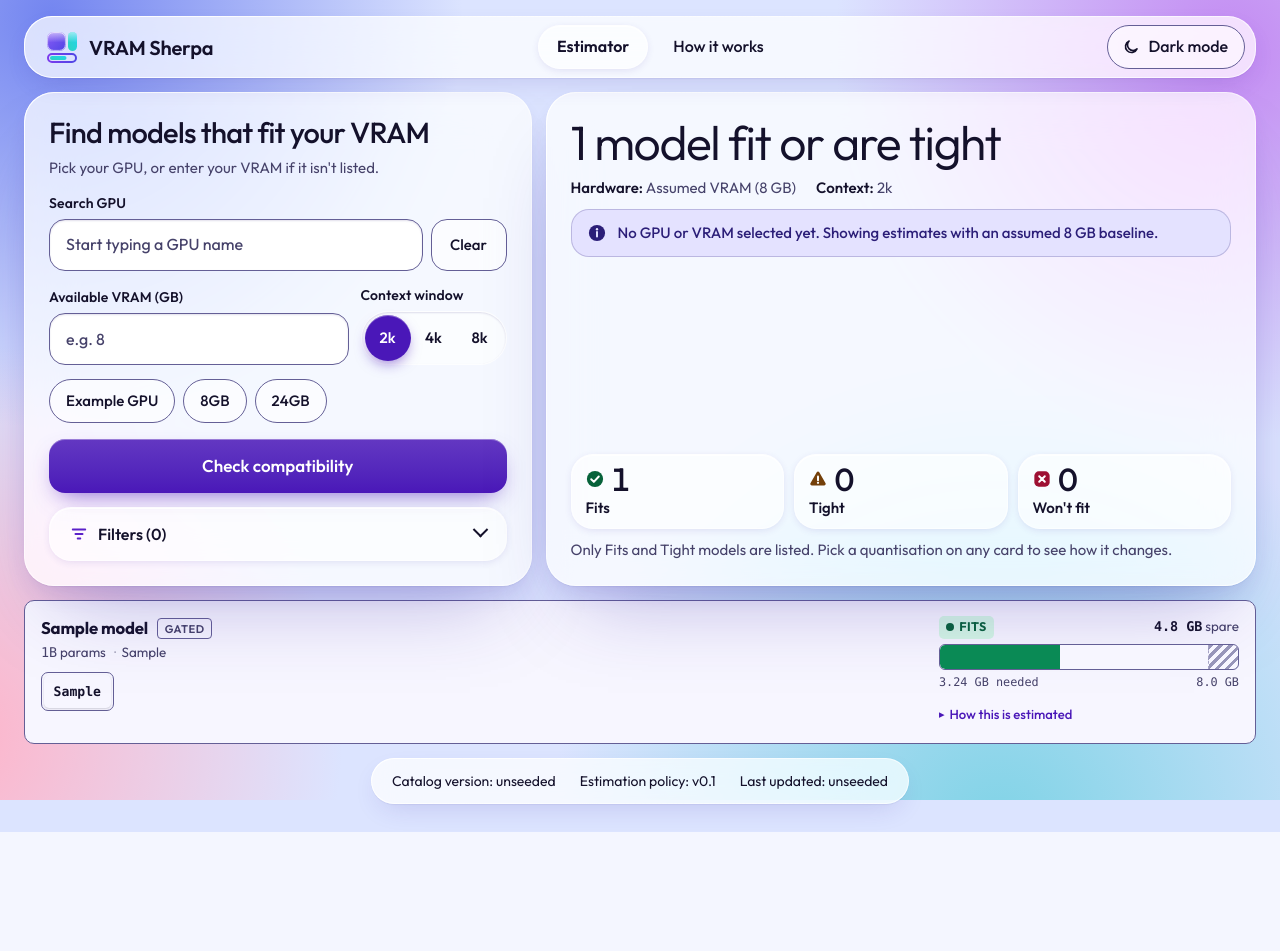
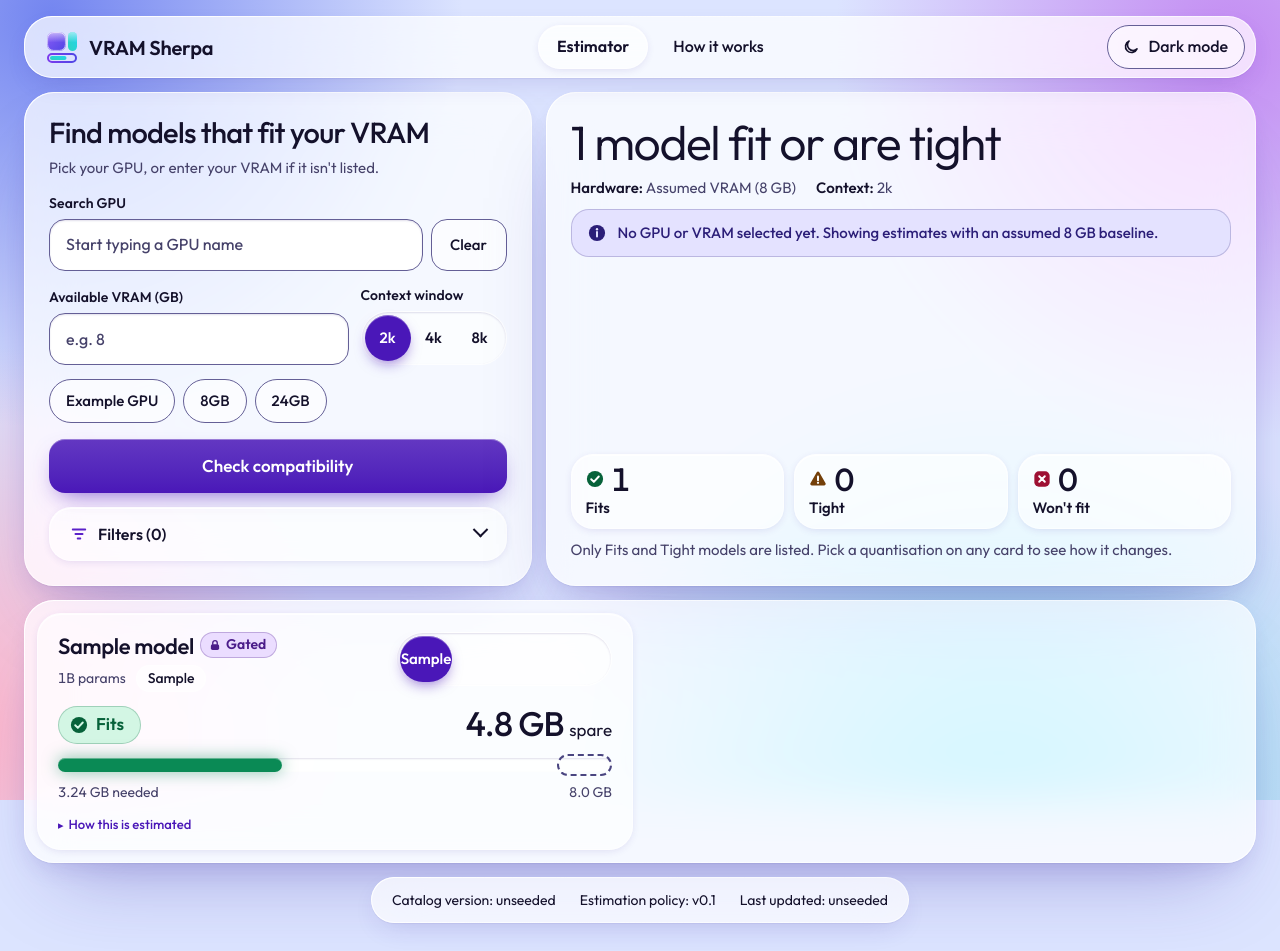
Before and after one commit to chauhanprateek89/vram-sherpa, a FastAPI app: page / in a window 1280 px wide. Before the commit the page ends 832 px from the top, so only its background shows below. Run offline with FastAPI, Linux system fonts and the light colour scheme; tables that the repository leaves empty hold one stand-in row (values such as "Sample post"); some libraries are stand-ins or nearby versions.

Commit message:
T-015: Model cards, quantisation switcher and fit gauge, with shared verdict and gated macros
Cards are inset glass tiles in a two-column grid from 900 px. The verdict label and the
gated marker come from the verdict and gated_tag macros in templates/components.html, so
model detail can reuse them (T-018). Verdicts pair the label with a circle tick, triangle
bar or square cross; the reserve is a dashed outline; Won't fit buttons are struck through.
The quantisation switcher gets the sliding thumb, and pane ease-in, gauge refill and pointer
sheen are progressive in app.js and off under prefers-reduced-motion. The i-lock icon joins
the sprite in base.html. ASSET_VERSION is 20261025i.

Co-Authored-By: Claude Sonnet 5.5 <noreply@anthropic.com>
Claude-Session: https://claude.ai/code/session_018Ye1S8WaK7XmaTdGozEB61

```diff
--- a/src/vramsherpa/main.py
+++ b/src/vramsherpa/main.py
@@ -22,7 +22,7 @@ from vramsherpa.estimation import FitBadge, estimate_breakdown, estimate_variant
 from vramsherpa.models import GPU, CatalogMeta, Model, Variant
 
 CONTEXT_OPTIONS = (2048, 4096, 8192)
-ASSET_VERSION = "20261025h"
+ASSET_VERSION = "20261025i"
 ESTIMATION_POLICY_VERSION = "v0.1"
 # The /how-it-works worked example (R-075, ADR-0007). The figures are computed by
 # estimate_breakdown at request time; none is typed into the template.
--- a/src/vramsherpa/static/css/styles.css
+++ b/src/vramsherpa/static/css/styles.css
@@ -682,7 +682,6 @@ td {
   .bento { grid-template-columns: minmax(0, 5fr) minmax(0, 7fr); grid-template-rows: auto 1fr auto; }
   .form-pane { grid-column: 1; grid-row: 1 / 3; align-self: stretch; }
   .answer { grid-column: 2; grid-row: 1; }
-  /* The cards (T-015) keep their old look until that task lands. */
   .picks { grid-column: 2; grid-row: 2; align-self: stretch; }
   #results-list-shell { grid-column: 1 / -1; grid-row: 3; }
   /* Keyed on the answer tile, which a refresh re-renders (ADR-0006 point 9). */
@@ -785,253 +784,68 @@ details[open] > .filter-fields { animation: whyIn var(--dur-2) var(--ease-out);
 .chip-link i { font-style: normal; font-size: 20px; line-height: 1; color: var(--muted); }
 .chip-link:focus-visible { outline: 3px solid var(--focus); outline-offset: 2px; }
 
-/* ── Results: one card per model ──────────────────────────────────────────────
-   Quantisation is a control inside the card rather than four separate rows, and
-   the fit gauge is the card's primary element. Required / available / margin were
-   three equal tiles per card; "available" is a property of the query, not of any
-   result, so it is stated once above the list and only the gauge caption remains. */
+/* ===== results pane and model cards (T-015), from docs/design/build/components.css ===== */
+.num { font-variant-numeric: tabular-nums; }
+.results { padding: 10px; }
+@media (min-width: 900px) { .results { padding: 12px; } }
+.card-grid { display: grid; gap: 10px; grid-template-columns: minmax(0, 1fr); }
+@media (min-width: 900px) { .card-grid { gap: 14px; grid-template-columns: repeat(2, minmax(0, 1fr)); align-items: start; } }
+.model-card { --i: 0; --mx: 50%; --my: 0px; position: relative; padding: 18px; transition: box-shadow var(--dur-2) var(--ease-out), border-color var(--dur-2); }
+@media (min-width: 900px) { .model-card { padding: 18px 20px 10px; } .model-card h3 { font-size: 21px; } }
+.model-card::after { content: ""; position: absolute; inset: 0; border-radius: inherit; pointer-events: none; background: radial-gradient(260px circle at var(--mx, 50%) var(--my, 0), var(--sheen), transparent 70%); opacity: 0; transition: opacity var(--dur-2); }
+.model-card:hover { box-shadow: var(--sh-2h); } .model-card:hover::after { opacity: 1; }
+.card-in { display: grid; gap: 14px; }
+.card-head { display: grid; grid-template-columns: minmax(0, 1fr); gap: 12px 16px; align-items: start; }
+@media (min-width: 900px) { .card-head { grid-template-columns: minmax(0, 1fr) 216px; gap: 12px; } }
+.model-id { display: grid; gap: 6px; min-width: 0; }
+.model-card h3, .model-card p { margin: 0; }
+.model-card h3 { font-size: var(--fs-h3); line-height: 1.15; letter-spacing: -.015em; font-weight: 560; overflow-wrap: anywhere; }
+.model-card h3 a { display: inline-block; padding: 10px 0; margin: -10px 0; color: var(--ink); text-decoration: none; background: linear-gradient(currentColor, currentColor) 0 calc(100% - 10px) / 0 2px no-repeat; transition: background-size var(--dur-3) var(--ease-out); }
+.model-card h3 a:hover { background-size: 100% 2px; }
+.model-meta { display: flex; flex-wrap: wrap; align-items: center; gap: 6px 10px; font-size: var(--fs-caption); color: var(--muted); }
+.fam { padding: 2px 11px; border-radius: 99px; background: var(--seg); border: 1px solid var(--edge); font-weight: 500; color: var(--ink); }
+/* One gated marker, from the tag_gated macro in components.html (R-068). */
+.tag-gated { display: inline-flex; align-items: center; gap: 5px; vertical-align: 3px; margin-left: 6px; padding: 2px 10px 2px 8px; border-radius: 99px; background: var(--gate-bg); color: var(--gate-fg); border: 1px solid color-mix(in srgb, currentColor 28%, transparent); font-size: var(--fs-caption); font-weight: 600; letter-spacing: 0; line-height: 1.4; white-space: nowrap; }
+.tag-gated svg { width: 12px; height: 12px; }
 
-.model-list {
-  display: grid;
-  gap: 0.7rem;
-}
+/* quantisation switcher: the same pill track as .seg, four equal columns on one row at any width */
+.quants { --x: 0px; --y: 0px; --w: 0px; --h: 0px; position: relative; display: grid; grid-template-columns: repeat(4, minmax(0, 1fr)); width: 100%; padding: 3px; border-radius: var(--r-pill); background: var(--seg); box-shadow: var(--sh-in); border: 1px solid var(--edge); }
+.quants button { display: flex; align-items: center; justify-content: center; min-height: 46px; min-width: 46px; padding: 0 12px; border-radius: var(--r-pill); font-weight: 560; font-size: var(--fs-small); color: var(--ink); border: 0; background: transparent; position: relative; z-index: 1; transition: color var(--dur-2), transform var(--dur-1) var(--ease-out); }
+.quants button:focus-visible { outline: 3px solid var(--focus); outline-offset: 1px; }
+.quants button:hover:not([aria-pressed="true"]) { background: var(--hair); }
+.quants button:active { transform: scale(.95); }
+/* Without JavaScript the pressed button paints its own fill; with it the thumb does. */
+.quants button[aria-pressed="true"] { color: var(--on-pressed); background: var(--pressed); }
+.has-thumb.quants button[aria-pressed="true"] { background: transparent; }
+/* A Won't fit variant is struck through, which neither the pressed nor the idle button is. */
+.quants button[data-oversize] { text-decoration: line-through; text-decoration-thickness: 2px; color: var(--muted); }
+.quants button[data-oversize][aria-pressed="true"] { color: var(--on-pressed); }
 
-.model-card {
-  background: var(--panel-solid);
-  border: 1px solid var(--line);
-  border-radius: 10px;
-  padding: 0.9rem 1rem;
-  display: grid;
-  gap: 0.7rem;
-  grid-template-columns: minmax(0, 1fr) minmax(220px, 300px);
-  align-items: start;
-}
+/* fit pane: verdict, margin and gauge */
+.fit-top { display: flex; align-items: center; justify-content: space-between; gap: 12px; margin-bottom: 14px; flex-wrap: wrap; }
+/* One verdict label, from the verdict macro in components.html (R-068). */
+.state { display: inline-flex; align-items: center; gap: 8px; min-height: 38px; padding: 0 16px 0 11px; border-radius: var(--r-pill); font-weight: 600; font-size: var(--fs-lead); border: 1px solid color-mix(in srgb, currentColor 25%, transparent); }
+.state-fits { background: var(--fits-bg); color: var(--fits-fg); --pill-bg: var(--fits-bg); }
+.state-tight { background: var(--tight-bg); color: var(--tight-fg); --pill-bg: var(--tight-bg); }
+.state-wont { background: var(--wont-bg); color: var(--wont-fg); --pill-bg: var(--wont-bg); }
+.headroom { font-size: var(--fs-lead); }
+.headroom b { font-size: 34px; line-height: 1; letter-spacing: -.03em; font-weight: 500; margin-right: 2px; }
+.track { position: relative; height: 14px; border-radius: 99px; background: var(--track); box-shadow: var(--sh-in); }
+.bar { position: absolute; left: 0; top: 0; bottom: 0; border-radius: 99px; box-shadow: 0 0 16px color-mix(in srgb, var(--bar) 50%, transparent), inset 0 1px 0 rgba(255,255,255,.35); }
+.bar-fits { --bar: var(--fits-bar); background: var(--fits-bar); }
+.bar-tight { --bar: var(--tight-bar); background: var(--tight-bar); }
+.bar-wont { --bar: var(--wont-bar); background: var(--wont-bar); }
+/* The reserve is an outline, not a fill, so it never reads as part of the bar. */
+.resv { position: absolute; top: -4px; bottom: -4px; border: 2px dashed var(--resv); border-radius: 99px; box-sizing: border-box; }
+.scale { display: flex; justify-content: space-between; gap: 12px; margin-top: 10px; font-size: var(--fs-caption); color: var(--muted); }
 
-@media (max-width: 720px) {
-  .model-card {
-    grid-template-columns: 1fr;
-  }
-}
-
-.model-id {
-  min-width: 0;
-}
-
-.model-id h3 {
-  margin: 0;
-  font-size: 1.05rem;
-  letter-spacing: -0.01em;
-}
-
-.model-id h3 a {
-  color: inherit;
-  text-decoration: none;
-}
-
-.model-id h3 a:hover {
-  color: var(--brand-strong);
-  text-decoration: underline;
-}
-
-.model-meta {
-  margin: 0.2rem 0 0;
-  color: var(--muted);
-  font-size: 0.84rem;
-}
-
-.model-meta .sep {
-  opacity: 0.5;
-  padding: 0 0.35rem;
-}
-
-.num {
-  font-family: var(--mono);
-  font-variant-numeric: tabular-nums;
-}
-
-.tag {
-  display: inline-block;
-  font-size: 0.7rem;
-  font-weight: 600;
-  letter-spacing: 0.04em;
-  text-transform: uppercase;
-  padding: 0.1rem 0.4rem;
-  border-radius: 4px;
-  border: 1px solid var(--line-strong);
-  color: var(--muted);
-  margin-left: 0.4rem;
-  vertical-align: 1px;
-}
-
-.quants {
-  display: flex;
-  gap: 2px;
-  margin-top: 0.6rem;
-  background: var(--panel-alt);
-  border: 1px solid var(--line);
-  border-radius: 7px;
-  padding: 2px;
-  width: max-content;
-  max-width: 100%;
-}
-
-.quants button {
-  font-family: var(--mono);
-  font-size: 0.82rem;
-  font-weight: 500;
-  color: var(--muted);
-  background: none;
-  border: 0;
-  border-radius: 5px;
-  padding: 0.42rem 0.6rem;
-  cursor: pointer;
-  min-height: 32px;
-  min-width: 44px;
-}
-
-.quants button:hover {
-  color: var(--text);
-}
-
-.quants button[aria-pressed="true"] {
-  background: var(--panel-solid);
-  color: var(--text);
-  font-weight: 600;
-  box-shadow: 0 1px 2px color-mix(in srgb, var(--text) 18%, transparent);
-}
-
-.quants button[data-oversize="true"] {
-  text-decoration: line-through;
-  opacity: 0.6;
-}
-
-.quants button:focus-visible {
-  outline: 2px solid var(--focus);
-  outline-offset: 1px;
-}
-
-.fit-pane {
-  min-width: 0;
-}
-
-.fit-top {
-  display: flex;
-  align-items: baseline;
-  justify-content: space-between;
-  gap: 0.5rem;
-  margin-bottom: 0.32rem;
-}
-
-/* Shape differs with colour, so the three states stay distinguishable in
-   greyscale and for red-green colour blindness. */
-.state {
-  display: inline-flex;
-  align-items: center;
-  gap: 0.32rem;
-  font-size: 0.78rem;
-  font-weight: 700;
-  letter-spacing: 0.03em;
-  text-transform: uppercase;
-  padding: 0.15rem 0.45rem;
-  border-radius: 5px;
-}
-
-.state::before {
-  content: "";
-  width: 0.5rem;
-  height: 0.5rem;
-  border-radius: 50%;
-  background: currentColor;
-}
-
-.state-fits {
-  background: var(--badge-fits-bg);
-  color: var(--badge-fits-text);
-}
-
-.state-tight {
-  background: var(--badge-tight-bg);
-  color: var(--badge-tight-text);
-}
-
-.state-tight::before {
-  border-radius: 1px;
-}
-
-.state-wont-fit {
-  background: var(--badge-wont-fit-bg);
-  color: var(--badge-wont-fit-text);
-}
-
-.state-wont-fit::before {
-  background: none;
-  box-shadow: inset 0 0 0 2px currentColor;
-}
-
-.headroom {
-  font-size: 0.84rem;
-  color: var(--muted);
-}
-
-.headroom b {
-  color: var(--text);
-  font-weight: 600;
-}
-
-.track {
-  position: relative;
-  height: 26px;
-  border-radius: 6px;
-  overflow: hidden;
-  background: var(--panel-alt);
-  border: 1px solid var(--line);
-}
-
-.bar {
-  position: absolute;
-  inset: 0 auto 0 0;
-  border-radius: 5px 0 0 5px;
-  transition: width 180ms ease;
-}
-
-.bar-fits {
-  background: var(--fit-bar);
-}
-
-.bar-tight {
-  background: var(--tight-bar);
-}
-
-.bar-wont-fit {
-  background: var(--wont-fit-bar);
-  border-radius: 5px;
-}
-
-.resv {
-  position: absolute;
-  top: 0;
-  bottom: 0;
-  background: repeating-linear-gradient(135deg, var(--reserve-ink) 0 3px, transparent 3px 7px);
-  opacity: 0.55;
-  border-left: 1px dashed var(--line-strong);
-}
-
-.scale {
-  display: flex;
-  justify-content: space-between;
-  gap: 0.5rem;
-  font-family: var(--mono);
-  font-variant-numeric: tabular-nums;
-  font-size: 0.74rem;
-  color: var(--muted);
-  margin-top: 0.3rem;
-}
-
-@media (prefers-reduced-motion: reduce) {
-  .bar {
-    transition: none;
-  }
-}
+/* motion: the gauge fills in and a pane eases in on a swap (app.js adds .is-entering and .htmx-added) */
+@keyframes paneIn { from { opacity: 0; transform: translateY(6px); } to { opacity: 1; transform: none; } }
+.fit-pane.is-entering { animation: paneIn var(--dur-2) var(--ease-out); }
+.htmx-added .bar { width: 0 !important; transition: none !important; }
+.htmx-added .resv { opacity: 0; }
+.resv { transition: opacity var(--dur-3) var(--ease-out) calc(var(--dur-fill) * .6); }
+.bar { transition: width var(--dur-fill) var(--ease-out); transition-delay: calc(var(--i, 0) * 70ms); }
 
 /* ===== Top Picks (T-014): a disclosure under the answer tile, three tiles from 900 px ===== */
 .picks { padding: 4px 10px 10px; }
--- a/src/vramsherpa/templates/base.html
+++ b/src/vramsherpa/templates/base.html
@@ -39,12 +39,13 @@
   </head>
   <body>
     <div class="backdrop" aria-hidden="true"></div>
-    {# Verdict and info icons, drawn with currentColor and cut out in --pill-bg (R-072). #}
+    {# Verdict, lock and info icons, drawn with currentColor and cut out in --pill-bg (R-072). #}
     <svg width="0" height="0" style="position:absolute" aria-hidden="true" focusable="false">
       <defs>
         <symbol id="i-fits" viewBox="0 0 20 20"><circle cx="10" cy="10" r="9" fill="currentColor"/><path d="M5.8 10.3l2.9 2.9 5.5-6" fill="none" stroke="var(--pill-bg,#fff)" stroke-width="2.2" stroke-linecap="round" stroke-linejoin="round"/></symbol>
         <symbol id="i-tight" viewBox="0 0 20 20"><path d="M10 1.8c.6 0 1.1.3 1.4.8l7 12.2c.6 1-.1 2.3-1.4 2.3H3c-1.3 0-2-1.3-1.4-2.3l7-12.2c.3-.5.8-.8 1.4-.8z" fill="currentColor"/><path d="M10 7.2v4.2" stroke="var(--pill-bg,#fff)" stroke-width="2.2" stroke-linecap="round"/><circle cx="10" cy="14.2" r="1.25" fill="var(--pill-bg,#fff)"/></symbol>
         <symbol id="i-wont" viewBox="0 0 20 20"><rect x="1.5" y="1.5" width="17" height="17" rx="5" fill="currentColor"/><path d="M6.9 6.9l6.2 6.2M13.1 6.9l-6.2 6.2" stroke="var(--pill-bg,#fff)" stroke-width="2.2" stroke-linecap="round"/></symbol>
+        <symbol id="i-lock" viewBox="0 0 16 16"><rect x="2.5" y="7" width="11" height="7.5" rx="2.2" fill="currentColor"/><path d="M5 7V5.2a3 3 0 0 1 6 0V7" fill="none" stroke="currentColor" stroke-width="1.8" stroke-linecap="round"/></symbol>
         <symbol id="i-info" viewBox="0 0 20 20"><circle cx="10" cy="10" r="9" fill="currentColor"/><path d="M10 9v5" stroke="var(--pill-bg,#fff)" stroke-width="2.2" stroke-linecap="round"/><circle cx="10" cy="5.8" r="1.3" fill="var(--pill-bg,#fff)"/></symbol>
       </defs>
     </svg>
--- /dev/null
+++ b/src/vramsherpa/templates/components.html
@@ -0,0 +1,14 @@
+{# Shared markup for elements that appear on more than one page (ADR-0001, R-068): the verdict
+   label and the gated marker. One macro and one class each, so results and model detail emit the
+   same HTML. The icons come from the sprite in base.html. #}
+
+{# classification is "Fits", "Tight" or "Won't fit". The shape (circle tick, triangle bar, square
+   cross) says it without colour, next to the label (R-072). #}
+{% macro verdict(classification) -%}
+  {%- set key = {"Fits": "fits", "Tight": "tight", "Won't fit": "wont"}[classification] -%}
+  <span class="state state-{{ key }}"><svg width="18" height="18" aria-hidden="true"><use href="#i-{{ key }}"/></svg>{{ classification }}</span>
+{%- endmacro %}
+
+{% macro gated_tag() -%}
+  <span class="tag-gated" title="Accept the model licence on Hugging Face before downloading the weights."><svg aria-hidden="true"><use href="#i-lock"/></svg>Gated</span>
+{%- endmacro %}
--- a/src/vramsherpa/templates/results_list.html
+++ b/src/vramsherpa/templates/results_list.html
@@ -1,23 +1,26 @@
+{% from "components.html" import verdict, gated_tag %}
 <h2 class="sr-only">Results</h2>
 
 {% if model_cards %}
-  <section class="model-list" id="results-cards">
+  <section class="results pane lite" id="results-cards" aria-label="Models">
+    <div class="card-grid">
       {% for card in model_cards %}
-      {% set default = card.default_variant %}
-      <article class="model-card" data-model-card>
+        {# --i staggers the gauge fill after a refresh (styles.css); capped so late cards do not wait. #}
+        <article class="model-card inset" data-model-card data-sheen style="--i: {{ [loop.index0, 5]|min }}">
+          <div class="card-in">
+            <div class="card-head">
               <div class="model-id">
                 <h3>
                   <a href="/models/{{ card.model_id }}?{{ hardware_query_string }}">{{ card.model_name }}</a>
-            {% if card.gated %}
-              <span class="tag" title="Accept the model licence on Hugging Face before downloading the weights.">Gated</span>
-            {% endif %}
+                  {%- if card.gated %}{{ gated_tag() }}{% endif -%}
                 </h3>
                 <p class="model-meta">
-            <span class="num">{{ '%g'|format(card.params_b) }}B</span> params
-            <span class="sep">·</span>{{ card.family }}
+                  <span class="num">{{ '%g'|format(card.params_b) }}B params</span>
+                  <span class="fam">{{ card.family }}</span>
                 </p>
+              </div>
 
-          <div class="quants" role="group" aria-label="Quantisation for {{ card.model_name }}">
+              <div class="quants" data-thumb role="group" aria-label="Quantisation for {{ card.model_name }}">
                 {% for variant in card.variants %}
                   <button
                     type="button"
@@ -38,7 +41,7 @@
                   {% if variant.variant_id != card.default_variant_id %}hidden{% endif %}
                 >
                   <div class="fit-top">
-                <span class="state state-{{ variant.classification_slug }}">{{ variant.classification }}</span>
+                    {{ verdict(variant.classification) }}
                     <span class="headroom">
                       {% if variant.margin_gb >= 0 %}
                         <b class="num">{{ '%.1f'|format(variant.margin_gb) }} GB</b> spare
@@ -53,13 +56,13 @@
                     role="img"
                     aria-label="Needs {{ '%.2f'|format(variant.required_vram_gb) }} of {{ '%.1f'|format(variant.available_vram_gb) }} gigabytes, with {{ '%.2f'|format(variant.reserve_gb) }} gigabytes held in reserve"
                   >
-                <span class="bar bar-{{ variant.classification_slug }}" style="width: {{ '%.1f'|format(variant.required_gauge_percent) }}%;"></span>
+                    <span class="bar bar-{{ 'wont' if variant.classification == "Won't fit" else variant.classification_slug }}" style="width: {{ '%.1f'|format(variant.required_gauge_percent) }}%;"></span>
                     <span class="resv" style="left: {{ '%.1f'|format(variant.fit_limit_gauge_percent) }}%; width: {{ '%.1f'|format(variant.reserve_gauge_percent) }}%;"></span>
                   </div>
 
                   <div class="scale">
-                <span>{{ '%.2f'|format(variant.required_vram_gb) }} GB needed</span>
-                <span>{{ '%.1f'|format(variant.available_vram_gb) }} GB</span>
+                    <span class="num">{{ '%.2f'|format(variant.required_vram_gb) }} GB needed</span>
+                    <span class="num">{{ '%.1f'|format(variant.available_vram_gb) }} GB</span>
                   </div>
 
                   <details class="why-panel">
@@ -78,8 +81,10 @@
                 </div>
               {% endfor %}
             </div>
+          </div>
         </article>
       {% endfor %}
+    </div>
   </section>
 {% else %}
   <section class="panel empty-state-callout">
```
Also changed, not shown: src/vramsherpa/static/js/app.js (+81 -20 lines), tests/test_ui_markup.py (+197 -0 lines). Lines whose indentation alone changed are shown as unchanged.
